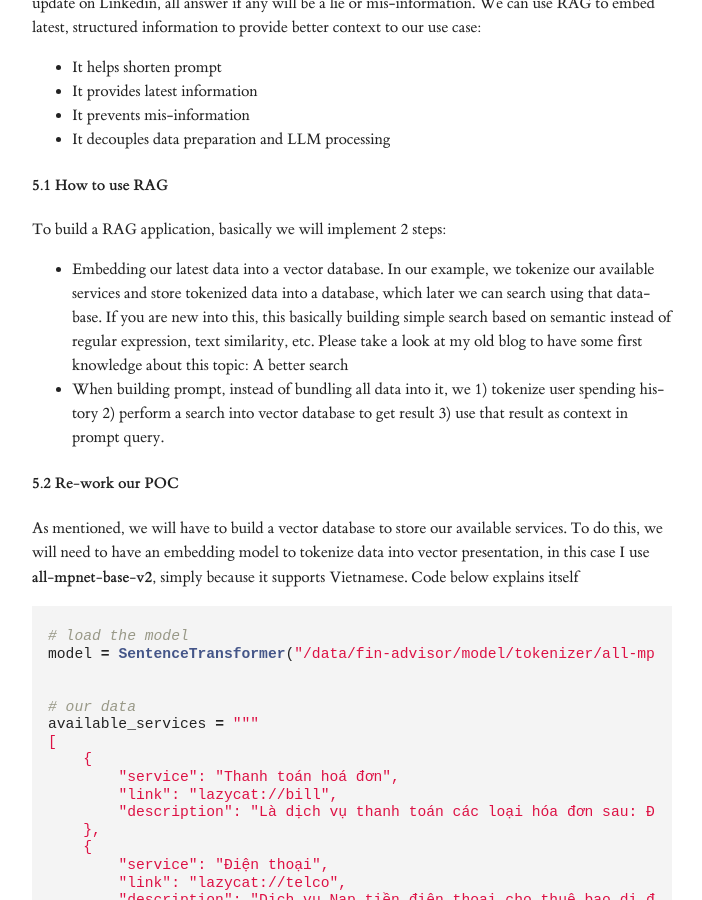
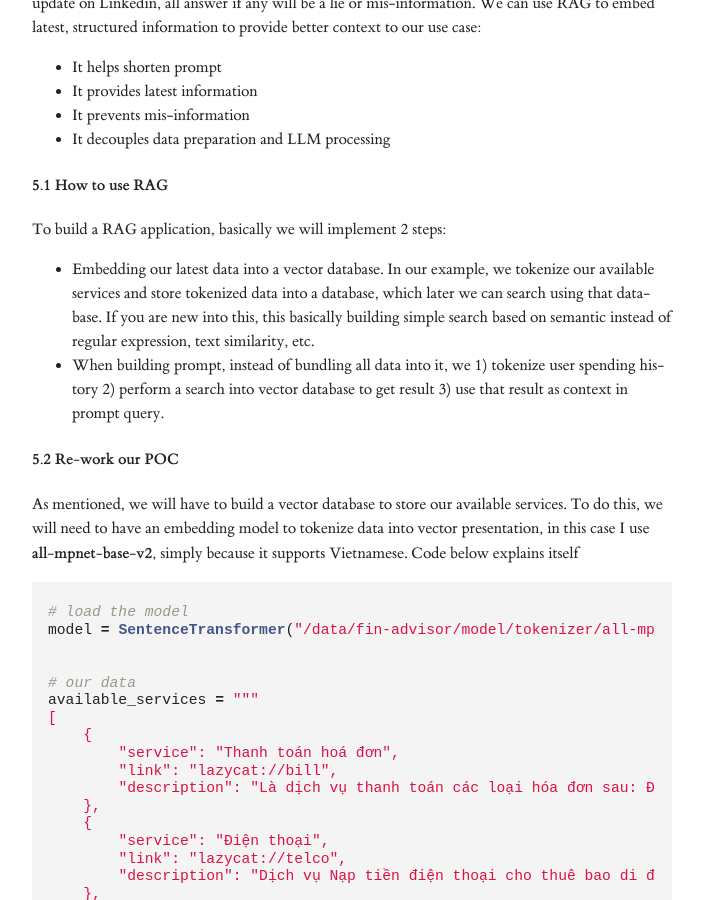
Before and after one commit to whatvn/whatvn.github.io, a Jekyll site: the page built from writing/_posts/2024-09-16-LLMs-Experiments.md, in a window 1280 px wide and 900 px high, scrolled down 9936 px. Shown: the whole window, without its empty margins (288-990 px from the left). Built offline with Jekyll 4.4.1, drawn with Linux system fonts in a browser that asks for light colours; nearby versions of some CDN libraries.

Commit message:
Remove redundant texts

```diff
--- a/writing/_posts/2024-09-16-LLMs-Experiments.md
+++ b/writing/_posts/2024-09-16-LLMs-Experiments.md
@@ -476,7 +476,7 @@ Other than prompt length, we know that LLM can understand human language, but it
 
 #### 5.1 How to use RAG
 To build a RAG application, basically we will implement 2 steps:
-- Embedding our latest data into a vector database. In our example, we tokenize our available services and store tokenized data into a database, which later we can search using that database. If you are new into this, this basically building simple search based on semantic instead of regular expression, text similarity, etc. Please take a look at my old blog to have some first knowledge about this topic: A better search
+- Embedding our latest data into a vector database. In our example, we tokenize our available services and store tokenized data into a database, which later we can search using that database. If you are new into this, this basically building simple search based on semantic instead of regular expression, text similarity, etc.
 - When building prompt, instead of bundling all data into it, we 1) tokenize user spending history 2) perform a search into vector database to get result 3) use that result as context in prompt query.
 
 #### 5.2 Re-work our POC
```
